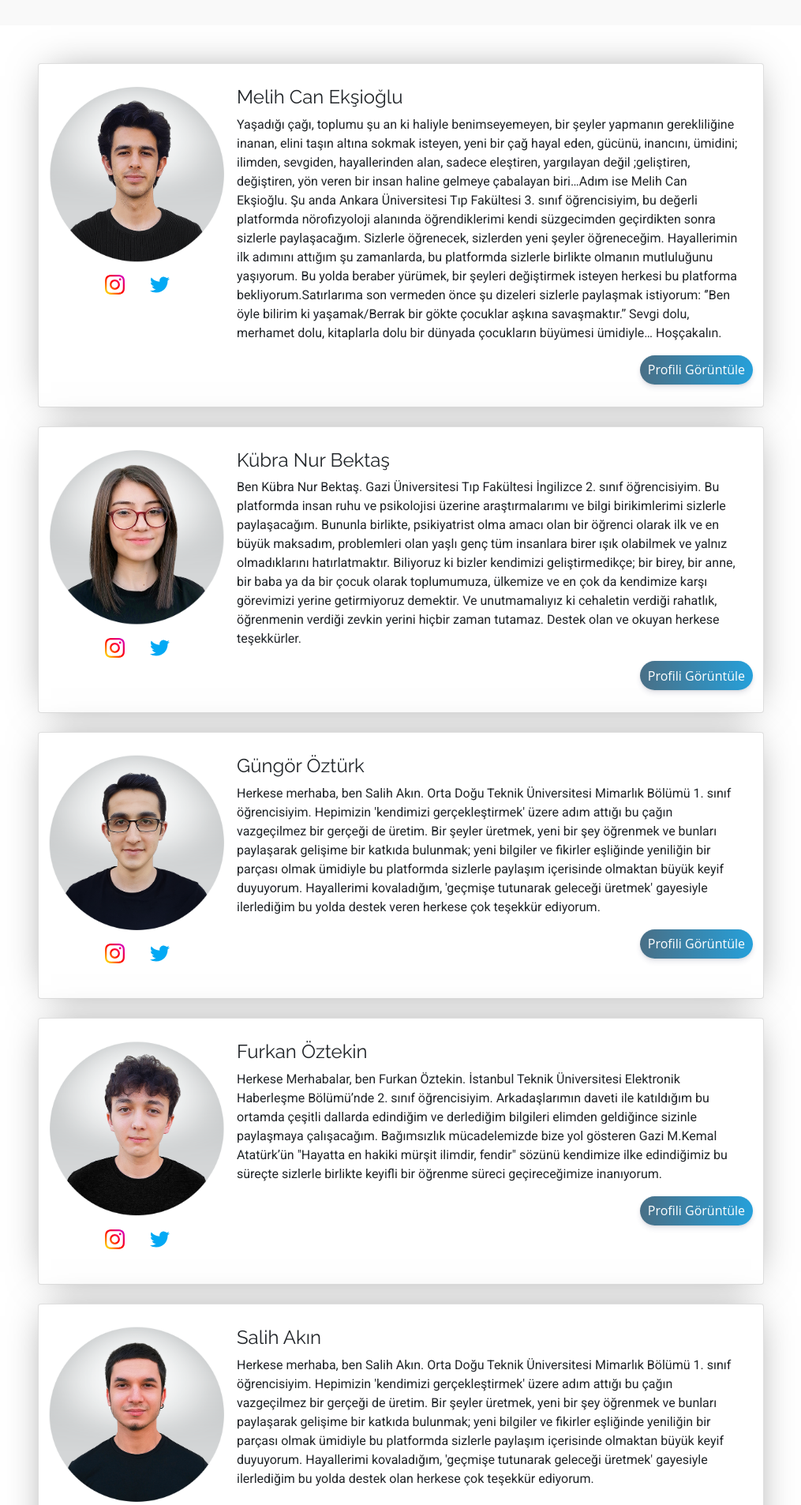
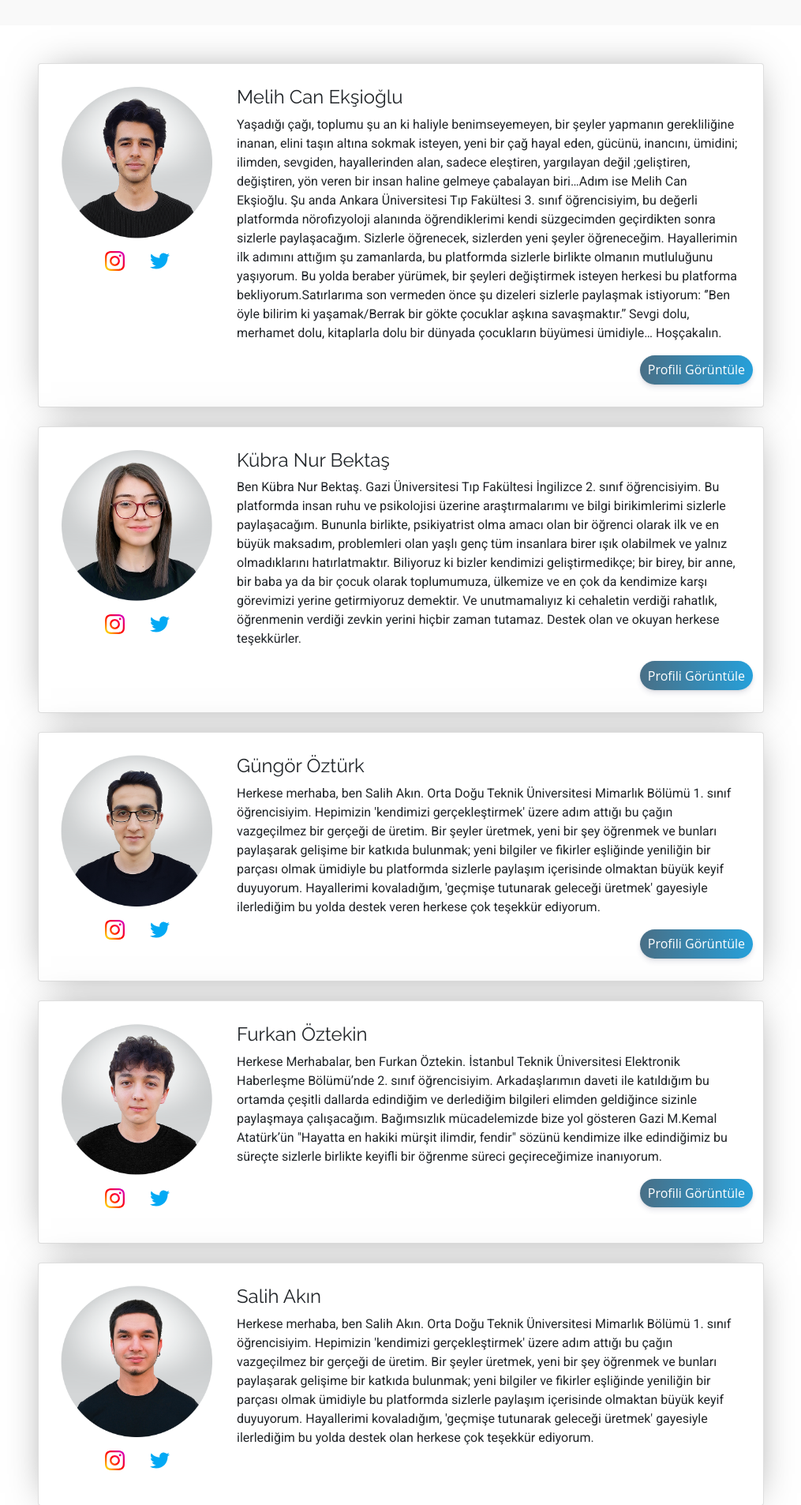
Before and after one commit to gngrozturk/Betik-Blog, a Next.js app: page /team in a window 1280 px wide. Shown: the part 74-1980 px from the top of the page at 79% size, without its empty margins (132-1147 px from the left). Built offline with nearby package versions, Linux system fonts and the light colour scheme.

Commit message:
team photos

```diff
--- a/pages/team.js
+++ b/pages/team.js
@@ -21,9 +21,8 @@ function Team() {
                 <Card.Body>
                   <Row>
                     <Col lg={3}>
-                      <Row className={styles.mediaRow}>
-                     <Melih/>
-                      </Row>
+
+                        <Melih />
                       <Row className={styles.mediaRow}>
                         <a href="https://instagram.com/kubraabektas?igshid=x95apt5mfox5">
                           <Instagram className={styles.icon} />
@@ -87,9 +86,9 @@ function Team() {
                 <Card.Body>
                   <Row>
                     <Col lg={3}>
-                      <Row className={styles.mediaRow}>
-                      <Kubra/>
-                      </Row>
+
+                        <Kubra />
+
                       <Row className={styles.mediaRow}>
                         <a href="https://instagram.com/kubraabektas?igshid=x95apt5mfox5">
                           <Instagram className={styles.icon} />
@@ -147,9 +146,9 @@ function Team() {
                 <Card.Body>
                   <Row>
                     <Col lg={3}>
-                      <Row className={styles.mediaRow}>
-                      <Gungor/>
-                      </Row>
+
+                        <Gungor />
+
                       <Row className={styles.mediaRow}>
                         <a href="https://www.instagram.com/ozturkk.gungor/">
                           <Instagram className={styles.icon} />
@@ -203,9 +202,8 @@ function Team() {
                 <Card.Body>
                   <Row>
                     <Col lg={3}>
-                      <Row className={styles.mediaRow}>
-                      <Furkan/>
-                      </Row>
+                      <Furkan />
+
                       <Row className={styles.mediaRow}>
                         <a href="https://www.instagram.com/oztekinfurkan03/?igshid=5s0mt1owyqxl">
                           <Instagram className={styles.icon} />
@@ -258,9 +256,8 @@ function Team() {
                 <Card.Body>
                   <Row>
                     <Col lg={3}>
-                      <Row className={styles.mediaRow}>
-                      <Salih/>
-                      </Row>
+                      <Salih />
+
                       <Row className={styles.mediaRow}>
                         <a href="https://instagram.com/salih.kn?igshid=143kt067e4q6j">
                           <Instagram className={styles.icon} />
```
